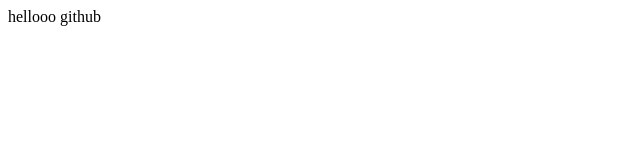
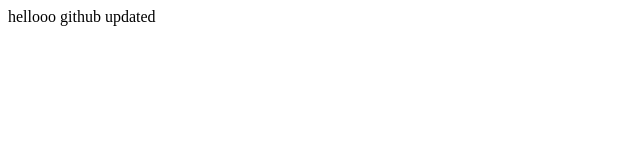
Before and after one commit to paradaditi44-lang/intern26-27, a plain HTML site: page html_css/box_model/index.html in a window 1280 px wide. Shown: the full height of the page, 0-640 px from the left. Drawn offline with Linux system fonts and the light colour scheme.

Commit message:
initial commit

```diff
--- a/html_css/box_model/index.html
+++ b/html_css/box_model/index.html
@@ -6,6 +6,6 @@
     <title>Document</title>
 </head>
 <body>
-    hellooo github
+    hellooo github updated
 </body>
 </html>
```
